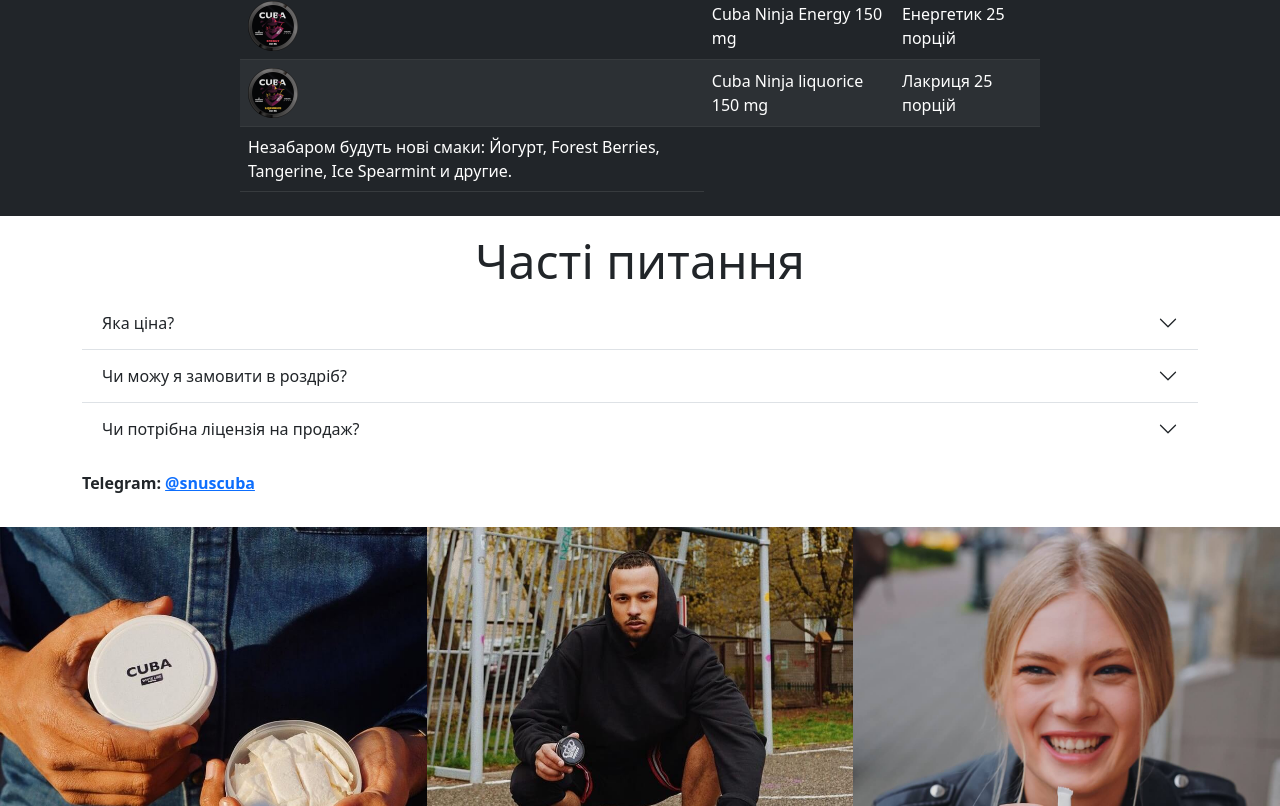
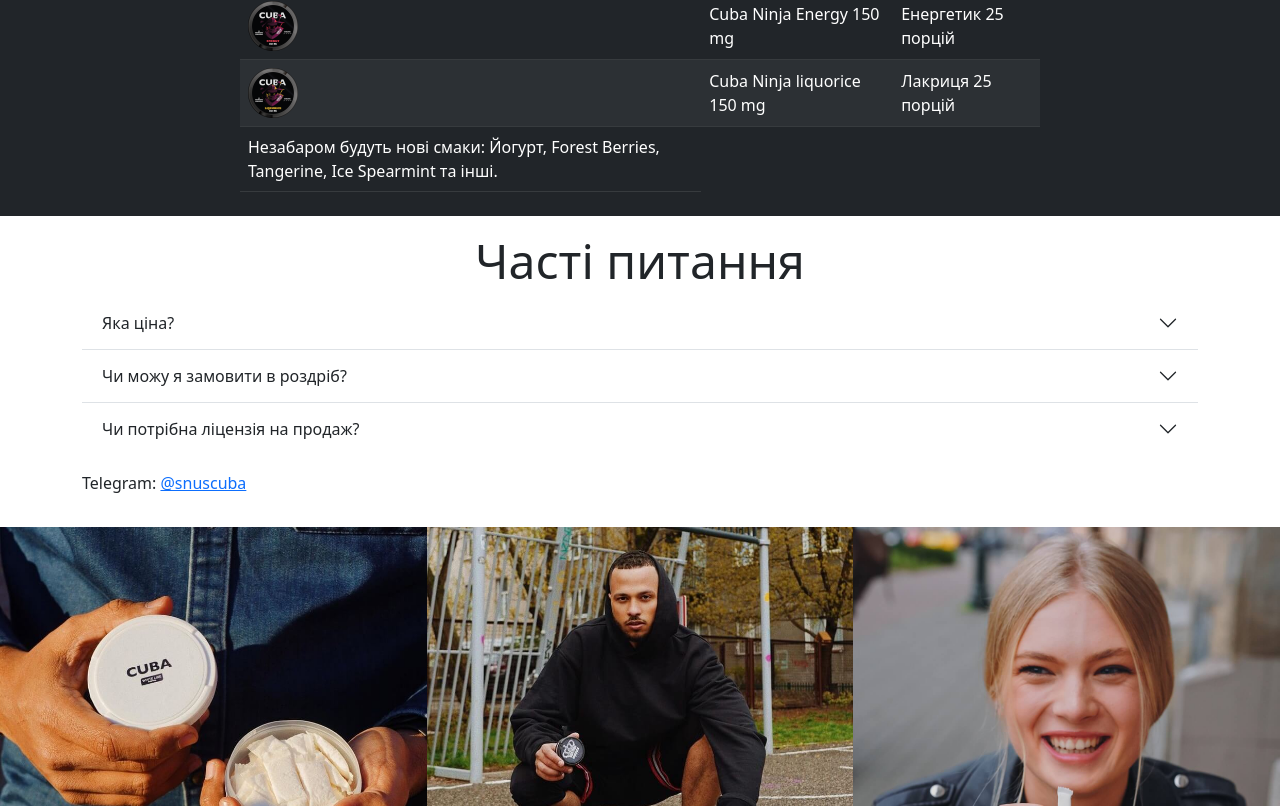
Before and after one commit to snuscuba/snuscuba.github.io, a plain HTML site: page index.html in a window 1280 px wide. Shown: the part 1574-2380 px from the top of the page. Drawn offline with nearby package versions, Linux system fonts and the light colour scheme.

Commit message:
Update index.html

```diff
--- a/index.html
+++ b/index.html
@@ -177,7 +177,7 @@
 					<td>Лакриця 25 порцій</td>
 				</tr>
 				<tr>
-					<td>Незабаром будуть нові смаки: Йогурт, Forest Berries, Tangerine, Ice Spearmint и другие.</td>
+					<td>Незабаром будуть нові смаки: Йогурт, Forest Berries, Tangerine, Ice Spearmint та інші.</td>
 				</tr>
 			</tbody>
 		</table>
@@ -195,7 +195,7 @@
 					</h2>
 					<div id="flush-collapseOne" class="accordion-collapse collapse"
 					aria-labelledby="flush-headingOne" data-bs-parent="#accordionFlushExample">
-					<div class="accordion-body"><b>120 грн за банку від 100 шт. 240 шт - 110 грн за банку.<br>Куба 150 мг на 10 грн дорожча.</div>
+					<div class="accordion-body">120 грн за банку від 100 шт. 240 шт - 110 грн за банку.<br>Куба 150 мг на 10 грн дорожча.</div>
 				</div>
 			</div>
 			<div class="accordion-item">
```
